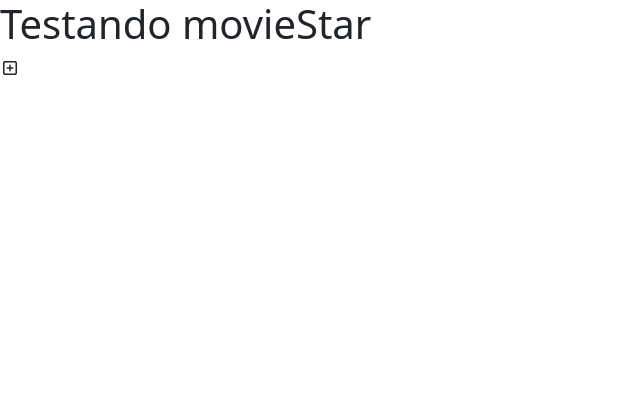
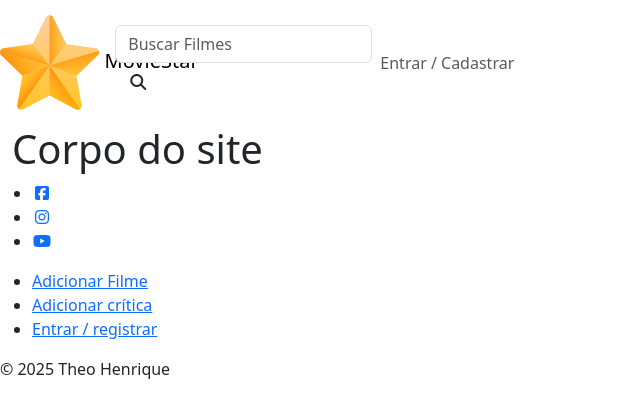
Before and after one commit to theohenrique222/moviestar, a PHP site: page / in a window 1280 px wide. Shown: the top 418 px of the page, without its empty margins (0-640 px from the left). Run offline with PHP 8.4, Linux system fonts and the light colour scheme; some libraries are stand-ins or nearby versions.

Commit message:
create header and footer in index

```diff
--- a/globals.php
+++ b/globals.php
@@ -2,4 +2,4 @@
 
     session_start();
 
-    $BASE_URL = "http://" . $_SERVER['SERVER_NAME'] . dirname($_SERVER["REQUEST_URI"] . "?" . "/");
+    $BASE_URL = "http://" . $_SERVER['SERVER_NAME'] . dirname($_SERVER["REQUEST_URI"] . "?") . "/";
--- a/index.php
+++ b/index.php
@@ -4,19 +4,75 @@
 ?>
 
 <!DOCTYPE html>
-<html lang="en">
+<html lang="pt-BR">
 <head>
     <meta charset="UTF-8">
     <meta name="viewport" content="width=device-width, initial-scale=1.0">
-    <link rel="stylesheet" href="css/style.css">
-    <link rel="short icon" href="img/moviestar.ico" type="image/x-icon">
+    <link rel="stylesheet" href="<?= $BASE_URL ?>css/style.css">
+    <link rel="short icon" href="<?= $BASE_URL ?>img/moviestar.ico" type="image/x-icon">
     <link rel="stylesheet" href="https://cdnjs.cloudflare.com/ajax/libs/font-awesome/7.0.1/css/all.min.css" integrity="sha512-2SwdPD6INVrV/lHTZbO2nodKhrnDdJK9/kg2XD1r9uGqPo1cUbujc+IYdlYdEErWNu69gVcYgdxlmVmzTWnetw==" crossorigin="anonymous" referrerpolicy="no-referrer" />
     <link rel="stylesheet" href="https://cdnjs.cloudflare.com/ajax/libs/twitter-bootstrap/5.3.8/css/bootstrap.css" integrity="sha512-zylce7fP6h4usg536JBTRj2rt7q22Z0qicHSlgSK53Irtfkz37ate3KCQ59du+aXZV6R3yyL2X1LyGKBEUMZaw==" crossorigin="anonymous" referrerpolicy="no-referrer" />
     <title>MovieStar</title>
 </head>
 <body>
-    <h1>Testando movieStar</h1>
-    <i class="far fa-plus-square"></i>
+    <header>
+        <nav id="main-navbar" class="navbar navbar-expand-lg">
+            <a href="<?= $BASE_URL ?>" class="navbar-brand" >
+                <img src="<?= $BASE_URL ?>img/logo.svg" id="logo" alt="moviestar">
+                <span id="moviestar-title">MovieStar</span>
+            </a>
+            <button class="navbar-toggler" type="button" data-toggle="collapse" data-target="#navbar" aria-controls="navbar" aria-expanded="false" aria-label="Toggle navigation">
+                <i class="fas fa-bars"></i>
+            </button>
+            <form action="" method="GET" id="search-form" class="form-inline my-2 my-lg-0">
+                <input type="text" name="q" id="search" class="form-control mr-sm-2" type="search" placeholder="Buscar Filmes" aria-label="Search">
+                <button class="btn my-2 my-sm-0" type="submit">
+                    <i class="fas fa-search"></i>
+                </button>
+            </form>
+            <div class="collapse navbar-collapse" id="navbar">
+                <ul class="navbar-nav">
+                    <li class="nav-item">
+                        <a href="<?= $BASE_URL ?>auth.php" class="nav-link">Entrar / Cadastrar</a>
+                    </li>
+
+            </div>
+        </nav>
+    </header>
+    <div id="main-container" class="container-fluid">
+        <h1>Corpo do site</h1>
+    </div>
+
+    <footer id="footer">
+        <div class="social-container">
+            <ul>
+                <li>
+                    <a href=""><i class="fab fa-facebook-square"></i></a>
+                </li>
+                <li>
+                    <a href=""><i class="fab fa-instagram"></i></a>
+                </li>
+                <li>
+                    <a href=""><i class="fab fa-youtube"></i></a>
+                </li>
+            </ul>
+            <div id="footer-links-container">
+                <ul>
+                    <li>
+                        <a href="#">Adicionar Filme</a>
+                    </li>
+                    <li>
+                        <a href="#">Adicionar crítica</a>
+                    </li>
+                    <li>
+                        <a href="#">Entrar / registrar</a>
+                    </li>
+                </ul>
+            </div>
+            <p>&copy 2025 Theo Henrique</p>
+        </div>
+
+    </footer>
     <script src="https://cdnjs.cloudflare.com/ajax/libs/twitter-bootstrap/5.3.8/js/bootstrap.js" integrity="sha512-GKxQGmCBqm3YHCZTdqD3Bvsz+AHRObqztq6xDo+68527RxgVw7wF1TR5ZSBvtWiz5qzpOzUGGvxJbT/6UzzSOQ==" crossorigin="anonymous" referrerpolicy="no-referrer"></script>
     <script src="https://cdnjs.cloudflare.com/ajax/libs/jquery/3.7.1/jquery.min.js" integrity="sha512-v2CJ7UaYy4JwqLDIrZUI/4hqeoQieOmAZNXBeQyjo21dadnwR+8ZaIJVT8EE2iyI61OV8e6M8PP2/4hpQINQ/g==" crossorigin="anonymous" referrerpolicy="no-referrer"></script>
 </body>
```
Also changed, not shown: css/style.css (line endings or trailing spaces).
